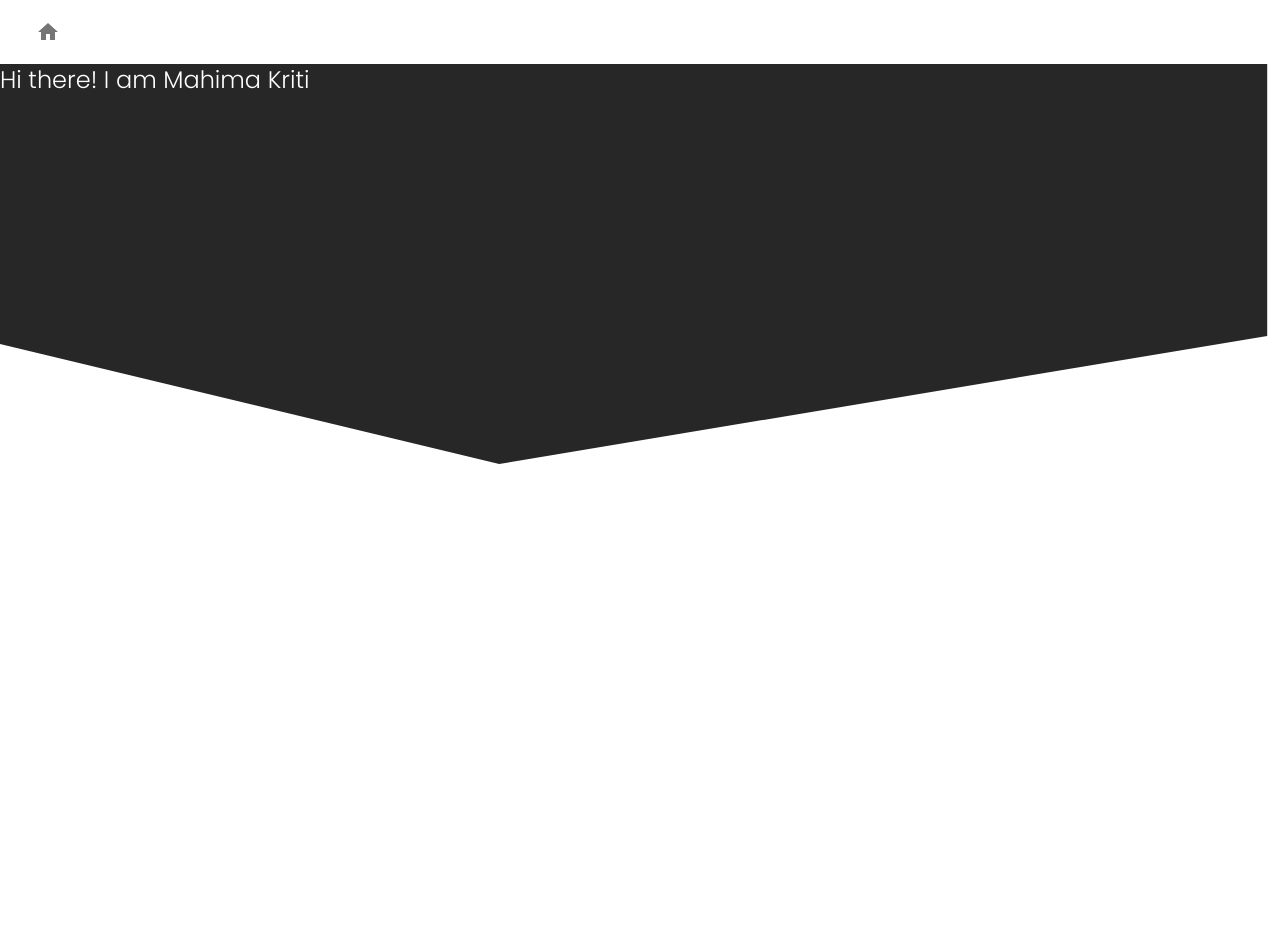
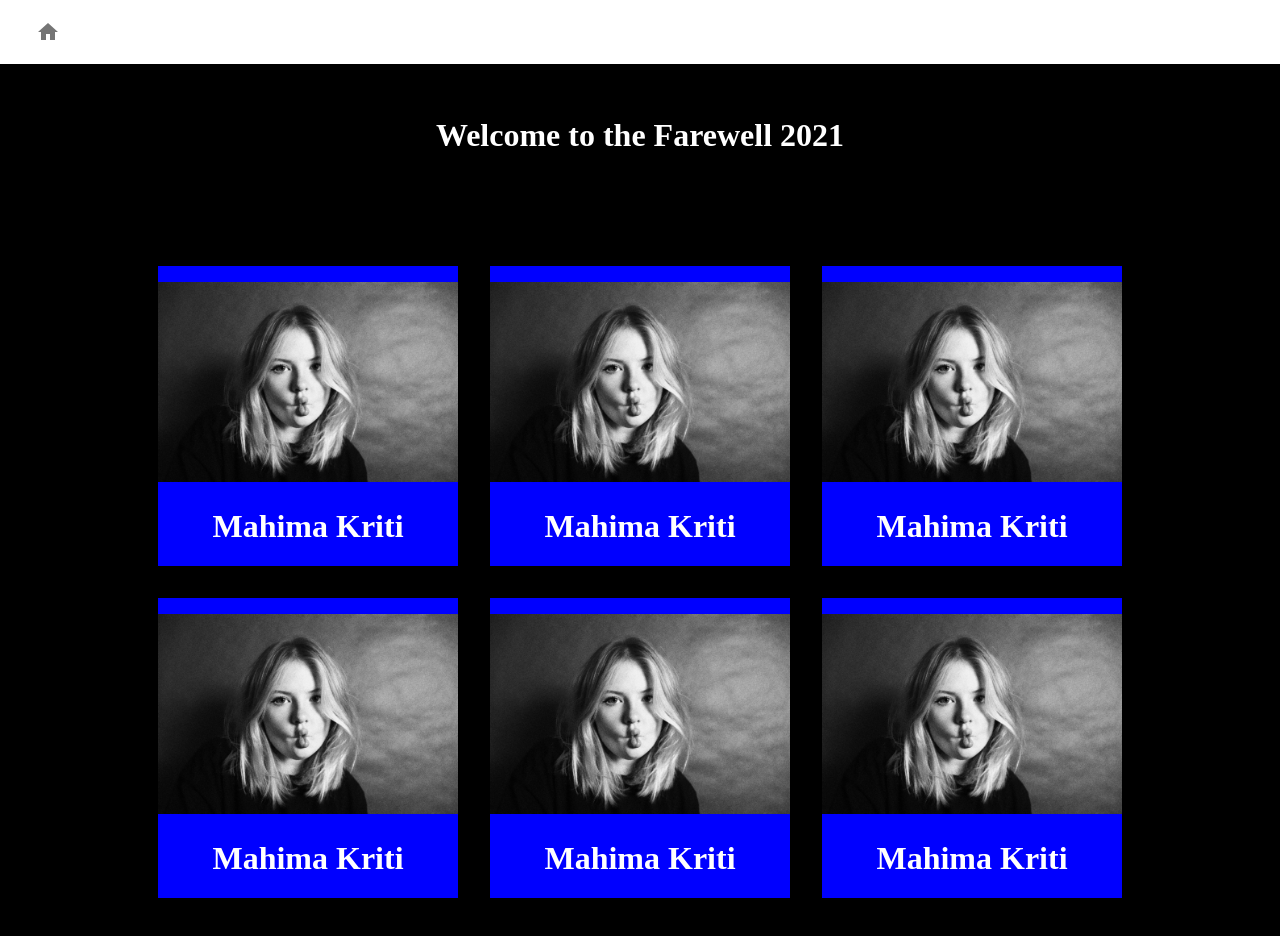
Before and after one commit to debsocnitdgp/Farewell_2021, a React (Create React App) app: page / in a window 1280 px wide. Shown: the top 936 px of the page. Before the commit the page ends 800 px from the top, so only its background shows below. Built offline with nearby package versions, Linux system fonts and the light colour scheme.

Commit message:
home-page

```diff
--- a/src/App.js
+++ b/src/App.js
@@ -1,12 +1,13 @@
 import React from "react";
 import LandingSection from "./components/landing-section";
 import Navbar from "./components/navbar";
+import HomePage from "./home-page";
 import "./styles/App.css";
 function App() {
   return (
     <>
       <Navbar />
-      <LandingSection />
+      <HomePage />
     </>
   );
 }
--- /dev/null
+++ b/src/components/Home-card.js
@@ -0,0 +1,18 @@
+import React from "react";
+
+const Card = (props) => {
+  const { name, img } = props.people;
+  console.log(props.people);
+  console.log("high");
+
+  return (
+    <>
+      <div className="card">
+        <img className="Card-Image" src={img} alt="" />
+         <h1>{name }</h1>
+      </div>
+    </>
+  );
+};
+
+export default Card;
--- /dev/null
+++ b/src/components/People-data.js
@@ -0,0 +1,34 @@
+ import person from "../images/person.jpg";
+
+ export const persons = [
+  {
+    id: 1,
+    img: person,
+    name: "Mahima Kriti",
+  },
+  {
+    id: 2,
+    img: person,
+    name: "Mahima Kriti",
+  },
+  {
+    id: 3,
+    img: person,
+    name: "Mahima Kriti",
+  },
+  {
+    id: 4,
+    img: person,
+    name: "Mahima Kriti",
+  },
+  {
+    id: 5,
+    img: person,
+    name: "Mahima Kriti",
+  },
+  {
+    id: 6,
+    img: person,
+    name: "Mahima Kriti",
+  },
+];
--- /dev/null
+++ b/src/home-page.js
@@ -0,0 +1,20 @@
+import React from "react";
+import Card from "./components/Home-card";
+import { persons } from "./components/People-data";
+
+const HomePage = () => {
+  return (
+    <>
+      <div className="Homepage">
+        <h1>Welcome to the Farewell 2021</h1>
+        <div className="Cards">
+          {persons.map((people) => (
+            <Card people={people} />
+          ))}
+        </div>
+      </div>
+    </>
+  );
+};
+
+export default HomePage;
--- a/src/styles/App.css
+++ b/src/styles/App.css
@@ -33,3 +33,35 @@ body {
   max-width: 600px;
   border-radius: 50%;
 }
+.Homepage {
+  background-color: black;
+  width: 100vw;
+  height: 100%;
+  color: #fff;
+  text-align: center;
+  padding-top: 2rem;
+  padding-bottom: 2rem;
+}
+.Cards {
+  width: 60vw;
+  height: auto;
+  margin: 5rem auto;
+  padding: 2rem;
+  display: grid;
+  gap: 2rem;
+  justify-content: center;
+}
+.card {
+  background-color: blue;
+}
+@media screen and (min-width: 768px) {
+  .Cards {
+    display: grid;
+    grid-template-columns: repeat(3, 1fr);
+  }
+}
+.Card-Image {
+  margin-top: 1rem;
+height: auto;
+width: 300px;
+}
```
Also changed, not shown: src/components/footer.js (added).
